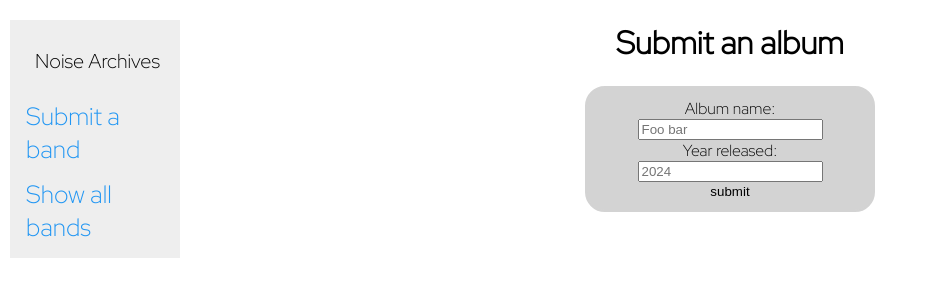
After one commit to mxtlrr/noise-archives, a Flask app: template src/templates/create-album.html in a window 1280 px wide. The commit adds this page. Shown: the top 300 px of the page, without its empty margins (0-928 px from the left). Run offline with Flask 3, Linux system fonts and the light colour scheme; the template is opened without the code that fills it, so the values that code supplies are empty.

Commit message:
Working on albums

```diff
--- a/src/db.sql
+++ b/src/db.sql
@@ -9,9 +9,7 @@ CREATE TABLE artist (
 /* Album */
 CREATE TABLE album (
   ID          INTEGER     PRIMARY KEY AUTOINCREMENT,
-  ARTIST_ID   INTEGER                      NOT NULL,
+  ARTIST_NAME INTEGER                      NOT NULL,
   ALBUM_NAME  TEXT                         NOT NULL, /* Album name    */
-  YEAR        INTEGER                      NOT NULL, /* Year released */
-
-  FOREIGN KEY (ARTIST_ID) REFERENCES artist(ARTIST_ID)
+  YEAR        INTEGER                      NOT NULL  /* Year released */
 );
--- a/src/server.py
+++ b/src/server.py
@@ -1,8 +1,16 @@
-from flask import Flask, render_template, request
+from flask import Flask, render_template, request, redirect, url_for
 import sqlite3
 
 app = Flask(__name__)
 db_name = 'narchives.db'
+
+
+supported_genres = [
+    "noisecore",
+    "gorenoise",
+    "noise",
+    "harsh noise"
+]
 
 # Each band gets it's own page, e.g. /band?id=2
 @app.route('/band')
@@ -16,7 +24,12 @@ def get_band():
     cursor.execute(f'SELECT * FROM artist WHERE ID={artist_id}')
 
     data = cursor.fetchall()
-    return render_template('band.html', artist=data[0])
+
+    # get albums
+    try:
+        return render_template('band.html', artist=data[0])
+    except:
+        return "WTF??? Index error or some shit I don't know why it fucked up", 400
 
 
 @app.route('/make_band', methods=['GET', 'POST'])
@@ -27,15 +40,24 @@ def index():
         split_up = request.form['splitup']
         genre    = request.form['genre']
 
+        counter = 0
+        for i in range(len(supported_genres)):
+            if genre.lower() == supported_genres[i]:
+                counter += 1
+
+        if counter == 0: # Unknown / Unsupported
+            return f"Unsupported genre {genre}!", 400
+
         with sqlite3.connect(db_name) as band:
             cursor = band.cursor()
             cursor.execute("INSERT INTO artist \
                     (NAME,FORMED,SPLITUP,GENRE) VALUES (?,?,?,?)",
                         (bandname, formed, split_up, genre))
             band.commit()
+
         return render_template("added-band.html")
     else:
-        return render_template("create-artist.html")
+        return render_template("create-artist.html", genres=supported_genres)
 
 @app.route('/showbands')
 def showbands():
@@ -47,6 +69,36 @@ def showbands():
     return render_template('bands.html', data=data)
 
 
+data = ""
+@app.route('/addalbum', methods=['POST', 'GET'])
+def albumadd():
+    bandid = 0
+    if request.method == 'GET':
+        bandid = request.args.get('id')
+        print(f"Band id is {bandid}")
+
+        # Retrieve data so we can form our POST request
+        with sqlite3.connect(db_name) as db:
+            cur = db.cursor()
+            cur.execute(f"SELECT NAME FROM artist WHERE ID={bandid}")
+            global data
+            data = cur.fetchone()[0]
+            db.commit()
+
+        return render_template('create-album.html')
+    elif request.method == 'POST':
+        print(data)
+        album_name   = request.form['albumname']
+        release_year = request.form['released']
+
+        print(f"Album '{album_name}' was released in '{release_year}' by {data}")
+        with sqlite3.connect(db_name) as db:
+            cur = db.cursor()
+            cur.execute("INSERT INTO album (ARTIST_NAME, ALBUM_NAME, YEAR) VALUES (?,?,?)",
+                        (data, album_name, release_year))
+            db.commit()
+        print("DB added")
+        return redirect(url_for('get_band', id=bandid+1))
 # Index route
 @app.route('/')
 def index_route():
--- a/src/static/css/submit-band.css
+++ b/src/static/css/submit-band.css
@@ -64,3 +64,12 @@ label,h1,p,a {
   margin-left: 25px;
   font-size: 20px;
 }
+
+ul {
+  list-style: none;
+}
+
+li:before {
+  content: "+";
+  padding-right: 5px;
+}
--- a/src/templates/band.html
+++ b/src/templates/band.html
@@ -21,7 +21,7 @@
       </div>
       <div id="discography">
         <h2>Discography</h2>
-          <a id="albumadd" href="/addalbum.html">Add an album</a>
+        <a id="albumadd" href="/addalbum?id={{artist[0]}}">Add an album</a>
       </div>
     </div>
   </body>
--- a/src/templates/bands.html
+++ b/src/templates/bands.html
@@ -20,7 +20,7 @@
             {%for participant in data%}
                <tr>
                  <td>{{participant[0]}}</td>
-                 <td>{{participant[1]}}</td>
+                 <td><a href="/band?id={{participant[0]}}">{{participant[1]}}</a></td>
                  <td>{{participant[2]}}</td>
                  <td>{{participant[3]}}</td>
                  <td>{{participant[4]}}</td>
--- /dev/null
+++ b/src/templates/create-album.html
@@ -0,0 +1,27 @@
+<!DOCTYPE html>
+<html>
+  <head>
+    <title>Add an artist/band</title>
+    <link rel="stylesheet" href="{{ url_for('static', filename='css/submit-band.css') }}">
+  </head>
+  <body>
+    <div class="sidenav">
+      <p id="sidenav-info">Noise Archives</p>
+      <a href="/make_band">Submit a band</a>
+      <a href="/showbands">Show all bands</a>
+    </div>
+
+    <div class="main">
+      <h1>Submit an album</h1>
+      <div id="form">
+      <form method="POST">
+         <label>Album name:</label>
+          <input type="name" name="albumname" placeholder="Foo bar"><br>
+          <label>Year released:</label>
+          <input type="name" name="released" placeholder="2024"><br>
+
+          <input id="submit-button" type="submit" value="submit"/><br>
+       </form>
+      </div>
+    </div>
+</html>
```
Also changed, not shown: src/templates/create-artist.html (+9 -0 lines).
